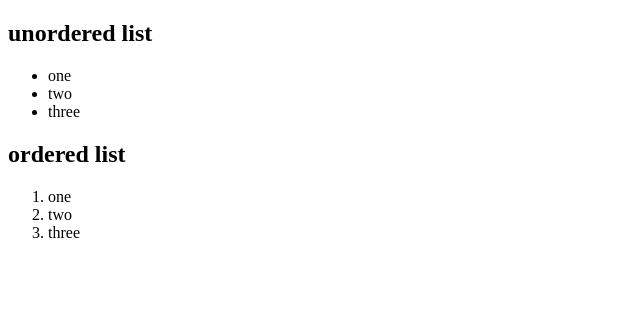
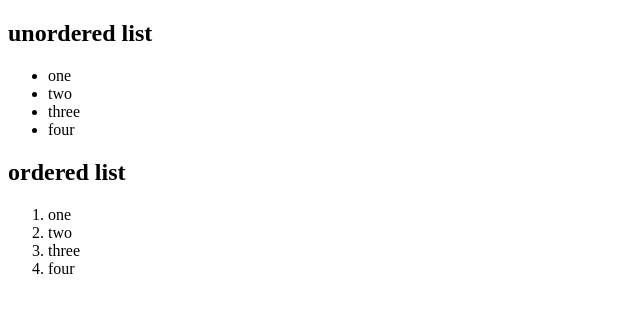
Before and after one commit to FavasCherukunnu/html_learn_prosevo, a plain HTML site: page index.html in a window 1280 px wide. Shown: the whole page, without its empty margins (0-640 px from the left). Drawn offline with Linux system fonts and the light colour scheme.

Commit message:
uploaded

```diff
--- a/index.html
+++ b/index.html
@@ -12,12 +12,14 @@
         <li>one</li>
         <li>two</li>
         <li>three</li>
+        <li>four</li>
     </ul>
     <h2>ordered list</h2>
     <ol>
         <li>one</li>
         <li>two</li>
         <li>three</li>
+        <li>four</li>
     </ol>
 </body>
 </html>
```
